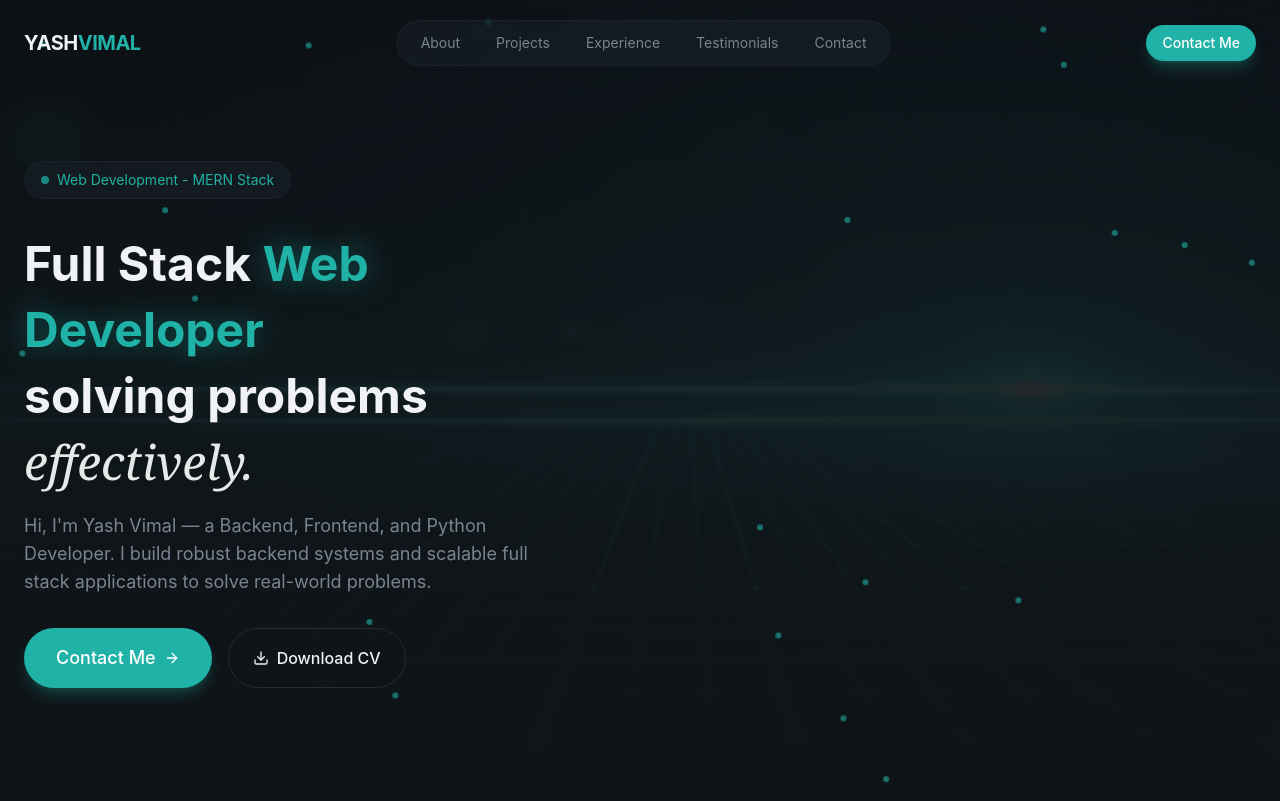
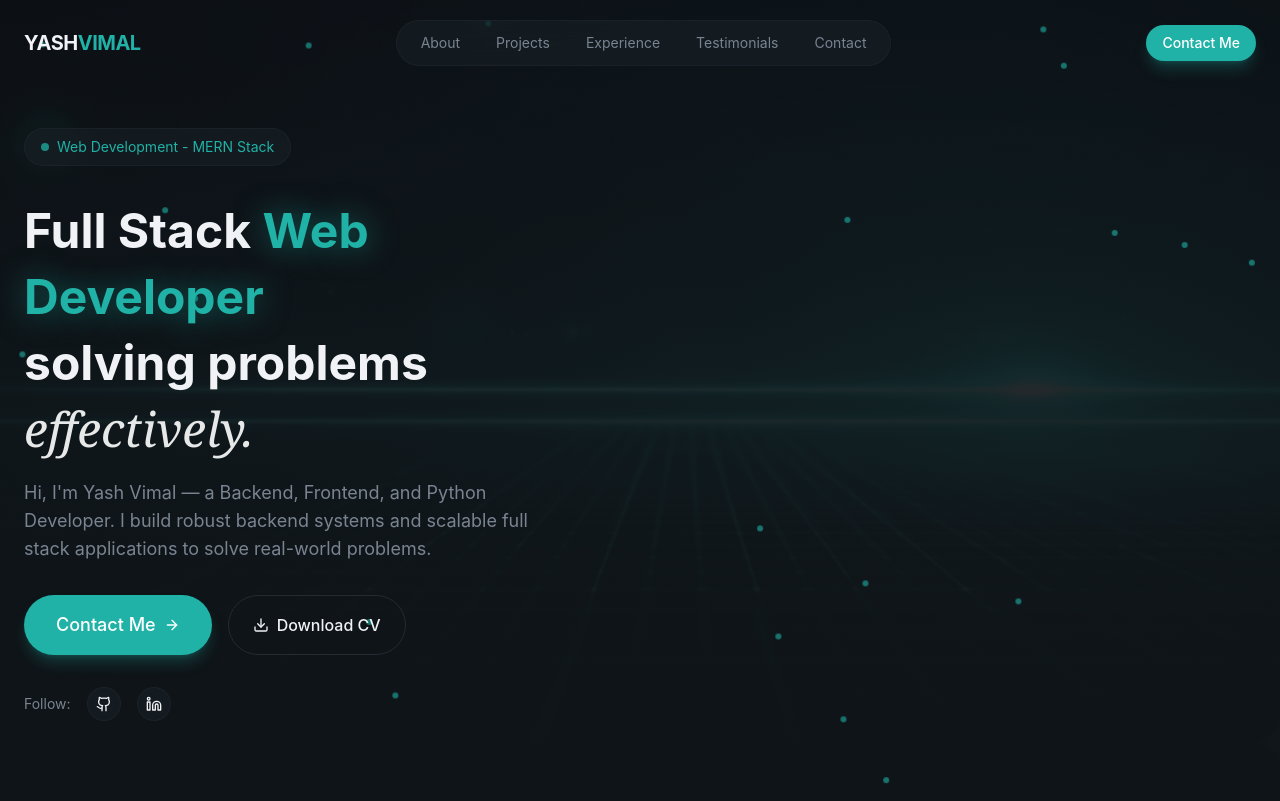
Before and after one commit to yashvimal34/my-portfolio, a React (Vite) app: page / in a window 1280 px wide. Built offline with nearby package versions, Linux system fonts and the light colour scheme.

Commit message:
social link added

```diff
--- a/src/sections/Hero.jsx
+++ b/src/sections/Hero.jsx
@@ -1,6 +1,7 @@
 import { Button } from "@/components/Button"
 import { ArrowRight } from "lucide-react"
 import { AnimatedBorderButton } from "../components/AnimatedBorderButton"
+import { Github, Linkedin } from "lucide-react"
 export const Hero = () => {
     return (
         <section className="relative min-h-screen flex items-center overflow-hidden">
@@ -69,6 +70,20 @@ export const Hero = () => {
 </Button>
                         <AnimatedBorderButton />
                     </div>
+
+                    {/* Social Links */}
+                    <div className="flex items-center gap-4 animate-fade-in animation-delay-400">
+                        <span className="text-sm text-muted-foreground">Follow: </span>
+                        {
+                            [
+                                {icon: Github, href: "https://github.com/yashvimal34?tab=overview&from=2026-01-01&to=2026-01-15"},
+                                {icon: Linkedin, href: "https://www.linkedin.com/in/yash-vimal-08a978285/"},
+                            ].map((social, idx) => (
+                                <a key={idx} href={social.href} className="p-2 rounded-full glass hover:bg-primary/10 hover:text-primary transition-all duration-300">
+                                    {<social.icon className="w-4 h-4" />}</a>
+                            ))
+                        }
+                    </div>
                     </div>
                     {/* Right Column - Image content */}
                 </div>
```
